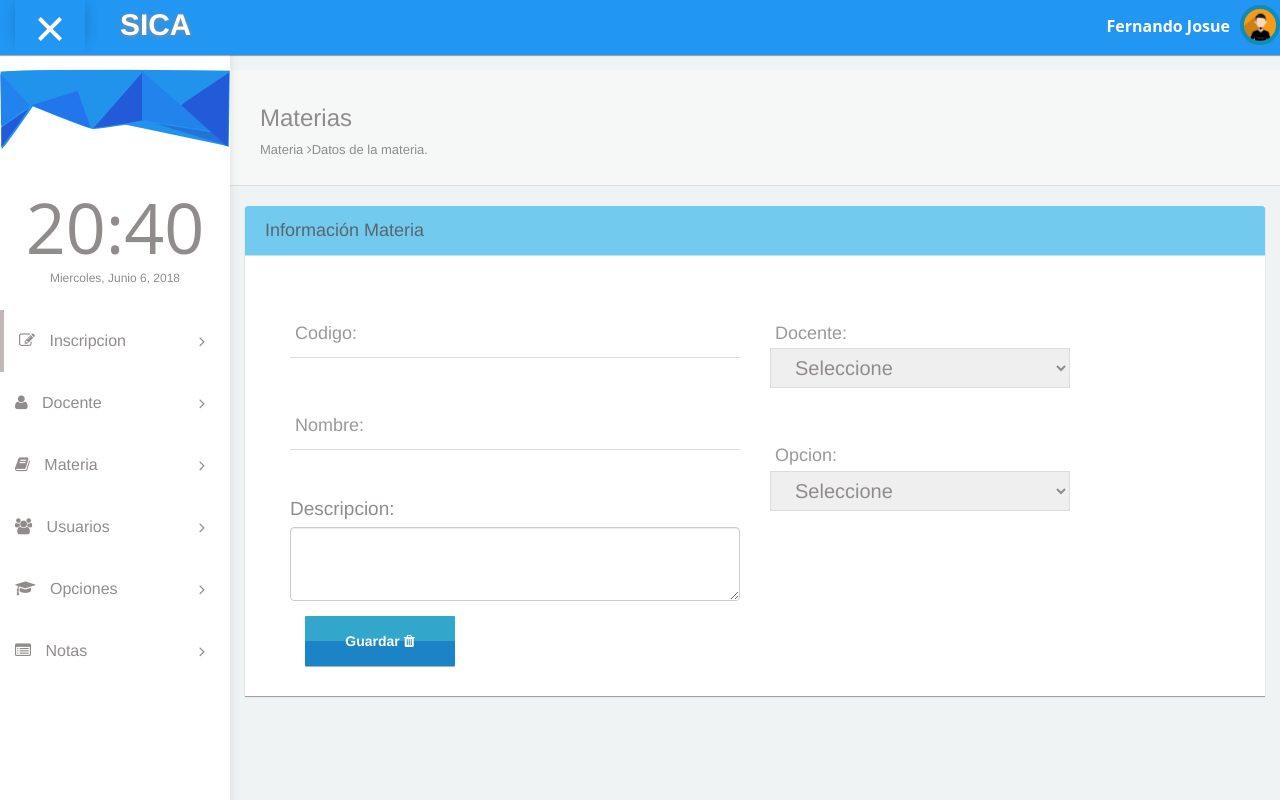
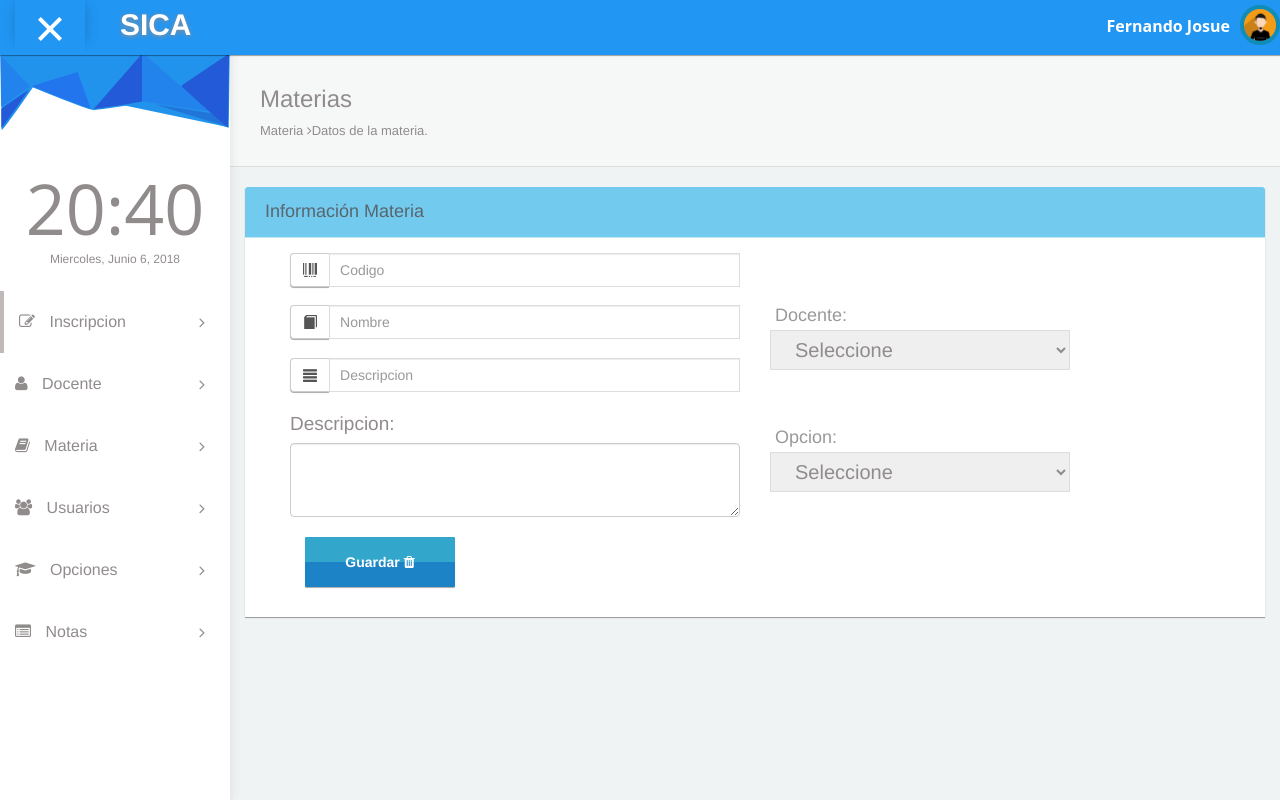
Before and after one commit to FerDev97/SICA, a PHP site: page /materias.php?bandera=1 in a window 1280 px wide. Run offline with PHP 8.4, Linux system fonts and the light colour scheme; data that the repository does not hold is empty.

Commit message:
trabajandomaterias

```diff
--- a/pages/materias.php
+++ b/pages/materias.php
@@ -2,7 +2,6 @@
 <?php
 //Codigo que muestra solo los errores exceptuando los notice.
 error_reporting(E_ALL & ~E_NOTICE);
-echo "Hola push";
 
 ?>
 <html lang="en">
@@ -85,21 +84,25 @@
                         <form class="cmxform" id="formcliente" method="post" action="">
 
                           <div class="col-md-6">
-                          <div class="form-group form-animate-text" style="margin-top:40px !important;">
-                              <input type="text" class="form-text mask-codigo" id="codigoM" name="codigoM" required>
-                              <span class="bar"></span>
-                              <label>Codigo:</label>
-                            </div>
-                            <div class="form-group form-animate-text" style="margin-top:40px !important;">
-                              <input type="text" class="form-text" id="nombreempleado" name="nombreempleado" required>
-                              <span class="bar"></span>
-                              <label>Nombre:</label>
-                            </div>
-                            <!-- <div class="form-group form-animate-text" style="margin-top:40px !important;">
-                            <label for="descripcion">Descripcion</label>
-                              <span class="bar"></span>
-                              <textarea name="descripcion" id="descripcion" cols="25" rows="5"></textarea>
-                            </div>  -->
+
+                           <div class="input-group">
+                           <span class="input-group-addon"><i class="glyphicon glyphicon-barcode"></i></span>
+                           <input id="codigom" type="text" class="form-control" name="codigom" placeholder="Codigo">
+                           </div>
+                           </br>
+                           <div class="input-group">
+                           <span class="input-group-addon"><i class="glyphicon glyphicon-book"></i></span>
+                           <input id="nombrem" type="text" class="form-control" name="nombrem" placeholder="Nombre">
+                           </div>
+                           </br>
+                           <div class="input-group">
+                           <span class="input-group-addon"><i class="glyphicon glyphicon-align-justify"></i></span>
+                           <input id="descripcionm" type="text" class="form-control" name="descripcionm" placeholder="Descripcion">
+                           </div>
+                           </br>
+
+
+
                             <div class="form-group ">
                               <label style="font-size:19px;" class="form-animate-text"  for="comment">Descripcion:</label>
                               <textarea class="form-control" rows="3" id="descripcionM"></textarea>
```
